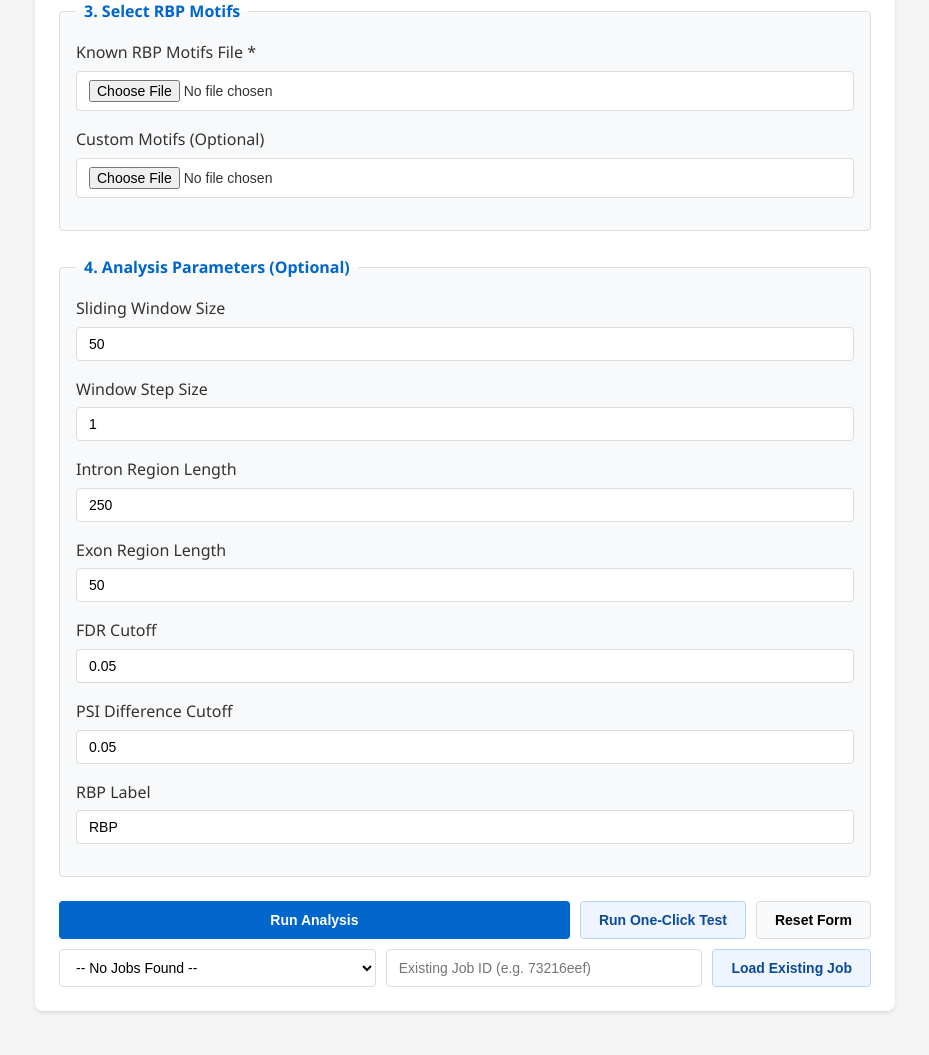
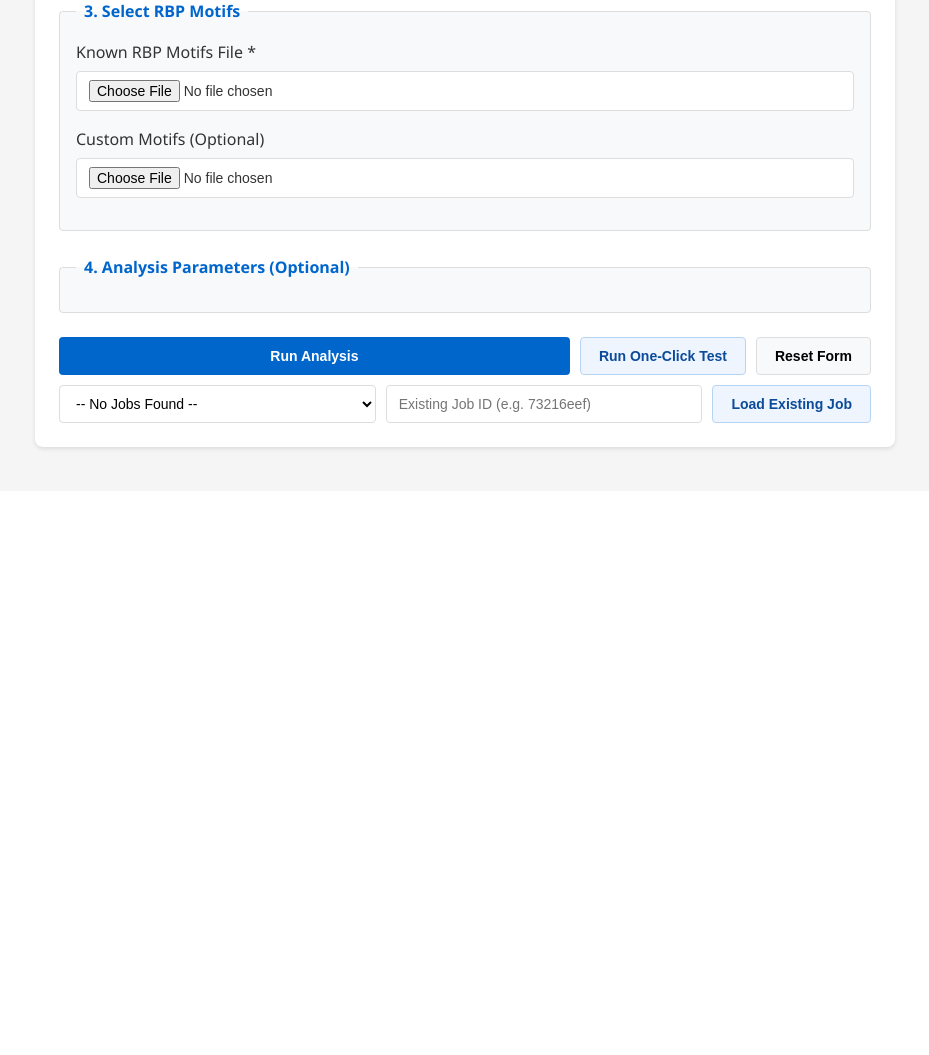
Before and after one commit to mcw-rcc/rMAPS3, a Flask app: page / in a window 1280 px wide. Shown: the part 857-1912 px from the top of the page, without its empty margins (175-1104 px from the left). After the commit the page ends 1309 px from the top, so only its background shows below. Run offline with Flask 3, Linux system fonts and the light colour scheme; data that the repository does not hold is empty.

Commit message:
make analysis parameters section collapsible with expand/collapse arrow

```diff
--- a/webui/static/app.js
+++ b/webui/static/app.js
@@ -138,6 +138,10 @@ function setupEventListeners() {
     backBtn.addEventListener("click", resetUI);
   }
   form.addEventListener("change", saveToStorage);
+
+  // Setup collapsible analysis parameters
+  setupCollapsibleParams();
+
   setAnalysisMode(currentAnalysisType);
 }
 
@@ -711,3 +715,21 @@ function applyLocationState() {
     suppressHistoryPush = false;
   }
 }
+
+function setupCollapsibleParams() {
+  const legend = document.getElementById("analysisParamsLegend");
+  const content = document.getElementById("analysisParamsContent");
+
+  if (!legend || !content) return;
+
+  legend.addEventListener("click", () => {
+    const isHidden = content.style.display === "none";
+    content.style.display = isHidden ? "block" : "none";
+
+    // Rotate arrow
+    const arrow = legend.querySelector(".collapse-arrow");
+    if (arrow) {
+      arrow.style.transform = isHidden ? "rotate(90deg)" : "rotate(0deg)";
+    }
+  });
+}
--- a/webui/templates/index.html
+++ b/webui/templates/index.html
@@ -107,8 +107,12 @@
             </fieldset>
 
             <fieldset>
-                <legend id="analysisParamsLegend">4. Analysis Parameters (Optional)</legend>
+                <legend id="analysisParamsLegend" class="collapsible-legend" style="cursor: pointer; user-select: none;">
+                    <span class="collapse-arrow" style="display: inline-block; margin-right: 8px; transition: transform 0.3s;">▶</span>
+                    <span>4. Analysis Parameters (Optional)</span>
+                </legend>
 
+                <div id="analysisParamsContent" class="collapsible-content" style="display: none;">
                     <div class="form-group">
                         <label for="window">Sliding Window Size</label>
                         <input type="number" id="window" name="window" value="50" min="10" max="200">
@@ -142,6 +146,7 @@
                     <div class="form-group">
                         <label for="label">RBP Label</label>
                         <input type="text" id="label" name="label" value="RBP">
+                    </div>
                 </div>
             </fieldset>
 
```
Lines whose indentation alone changed are shown as unchanged.
